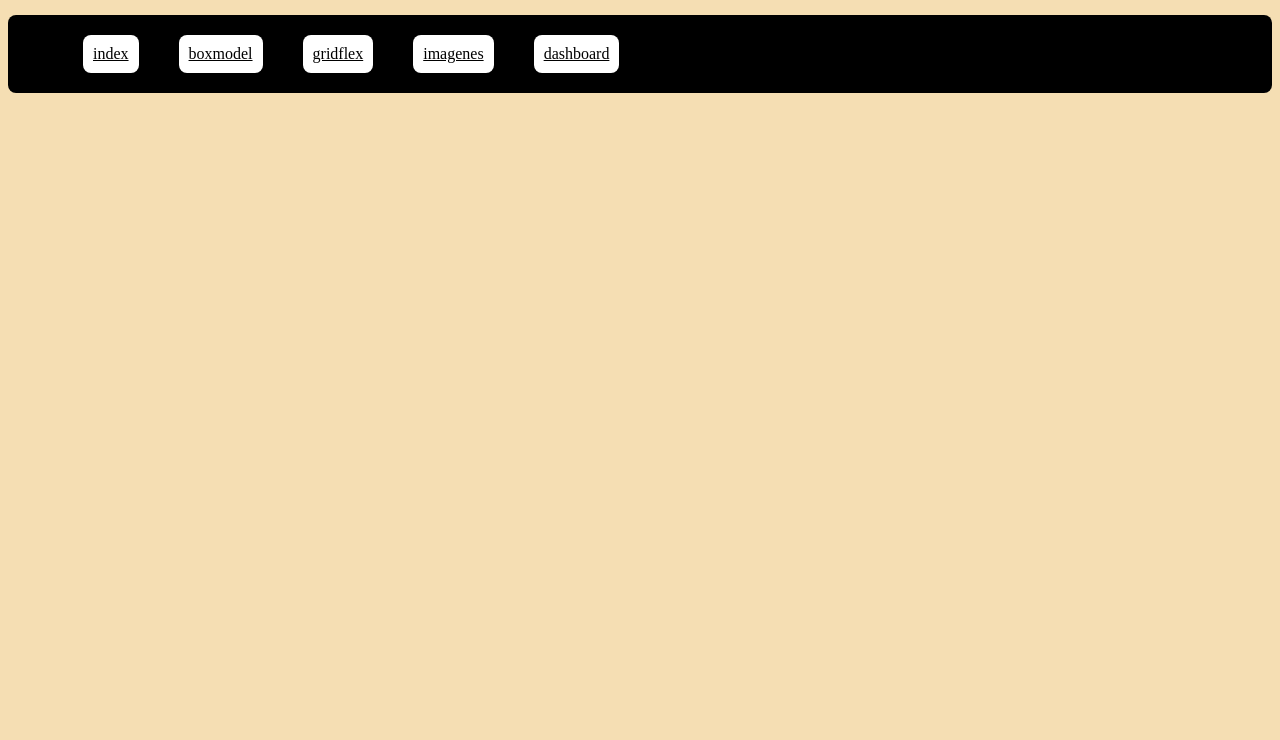
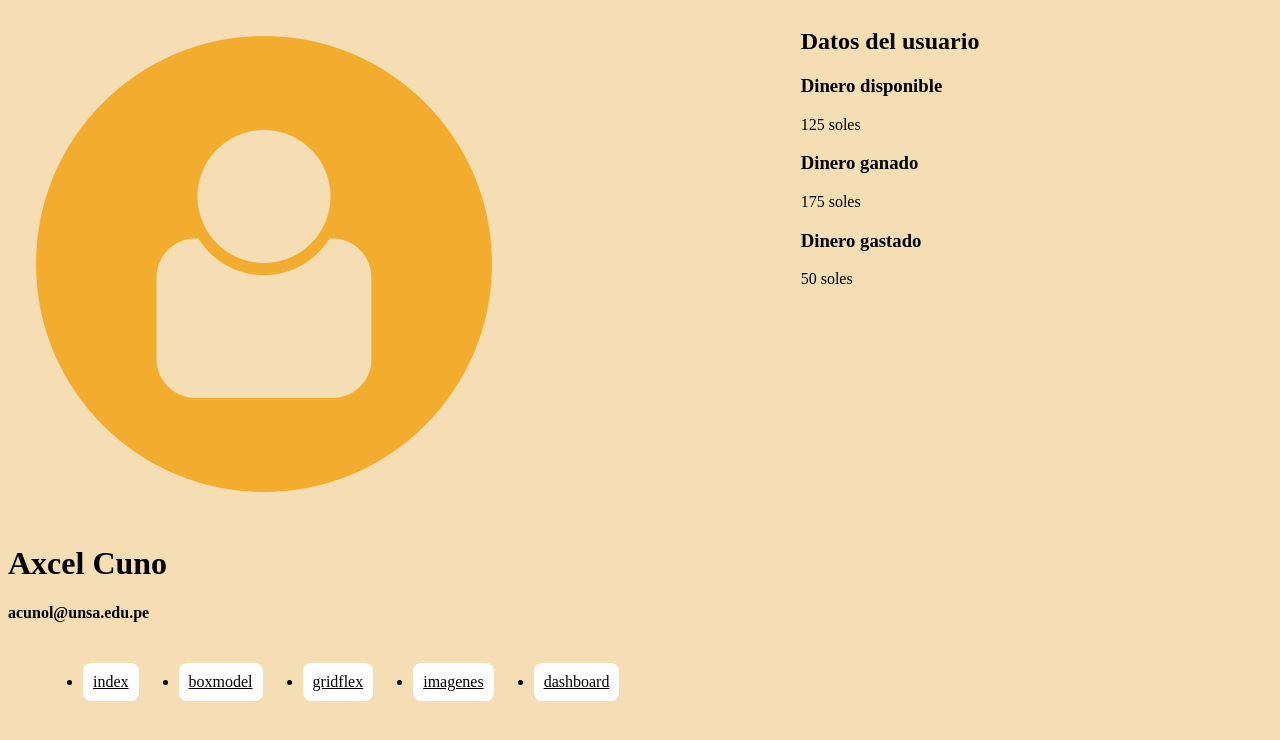
Before and after one commit to Axcel-Jesus/laboratorio09IDweb, a plain HTML site: page dashboard.html in a window 1280 px wide. Drawn offline with Linux system fonts and the light colour scheme.

Commit message:
avance 2

```diff
--- /dev/null
+++ b/dashboard.css
@@ -0,0 +1,15 @@
+main{
+    display: grid;
+    grid-column: 20% 40% 40%;
+    grid-row: auto;
+}
+sidebar{
+    grid-column-start: 1;
+    grid-column-end: 1;
+}
+.contenedor{
+    display: flexbox;
+    align-items: center;
+    grid-column-start: 2;
+    grid-column-end: 4;
+}
--- a/dashboard.html
+++ b/dashboard.html
@@ -5,9 +5,14 @@
     <meta name="viewport" content="width=device-width, initial-scale=1.0">
     <title>Document</title>
     <link rel="stylesheet" href="nav.css">
+    <link rel="stylesheet" href="dashboard.css">
 </head>
 <body>
-    <nav>
+    <main>
+        <sidebar>
+            <img src="usuario.png">
+            <header><h1>Axcel Cuno</h1></header>
+            <h4>acunol@unsa.edu.pe</h4>
             <ul>
                 <li><a href="index.html">index</a></li>
                 <li><a href="boxmodel.html">boxmodel</a></li>
@@ -15,7 +20,23 @@
                 <li><a href="imagenes.html">imagenes</a></li>
                 <li><a href="dashboard.html">dashboard</a></li>
             </ul>
-    </nav>
+        </sidebar>
+        <article class="contenedor">
+            <header><h2>Datos del usuario</h2></header>
+            <article>
+                <h3>Dinero disponible</h3>
+                <p class="numeros">125 soles</p>
+            </article>
+            <article>
+                <h3>Dinero ganado</h3>
+                <p class="numeros">175 soles</p>
+            </article>
+            <article>
+                <h3>Dinero gastado</h3>
+                <p class="numeros">50 soles</p>
+            </article>
+        </article>
+    </main>
 
 </body>
 </html>
--- /dev/null
+++ b/imagenes.css
@@ -0,0 +1,65 @@
+.galeria{
+    display: grid;
+    justify-content: space-around;
+    width: 95%;
+    grid-column: 33% 33% 33%;
+    align-items: center;
+    grid-row: auto;
+}
+img{
+    max-width: 100%;
+    border-radius: 8px;
+    object-fit: cover;
+    width: 95%;
+    height: 95%;
+    box-sizing: border-box;
+    box-shadow: 5px 5px 5px rgb(255, 255, 255);
+}
+.imagen1{
+    grid-column-start: 1;
+    grid-column-end: 3;
+    grid-row-start: 1;
+    grid-row-end: 1;
+}
+.imagen2{
+    grid-column-start: 3;
+    grid-column-end: 3;
+    grid-row-start: 1;
+    grid-row-end: 3;
+}
+.imagen3{
+    grid-column-start: 1;
+    grid-column-end: 1;
+    grid-row-start: 2;
+    grid-row-end: 4;
+}
+.imagen4{
+    grid-column-start: 2;
+    grid-column-end: 3;
+    grid-row-start: 2;
+    grid-row-end: 3;
+}
+.imagen5{
+    grid-column-start: 2;
+    grid-column-end: 4;
+    grid-row-start: 3;
+    grid-row-end: 3;
+}
+.imagen6{
+    grid-column-start: 1;
+    grid-column-end: 3;
+    grid-row-start: 4;
+    grid-row-end: 4;
+}
+.imagen7{
+    grid-column-start: 3;
+    grid-column-end: 3;
+    grid-row-start: 4;
+    grid-row-end: 6;
+}
+.imagen8{
+    grid-column-start: 1;
+    grid-column-end: 3;
+    grid-row-start: 5;
+    grid-row-end: 5;
+}
```
Also changed, not shown: imagenes.html (+11 -1 lines), usuario.png (added). Lines whose indentation alone changed are shown as unchanged.
